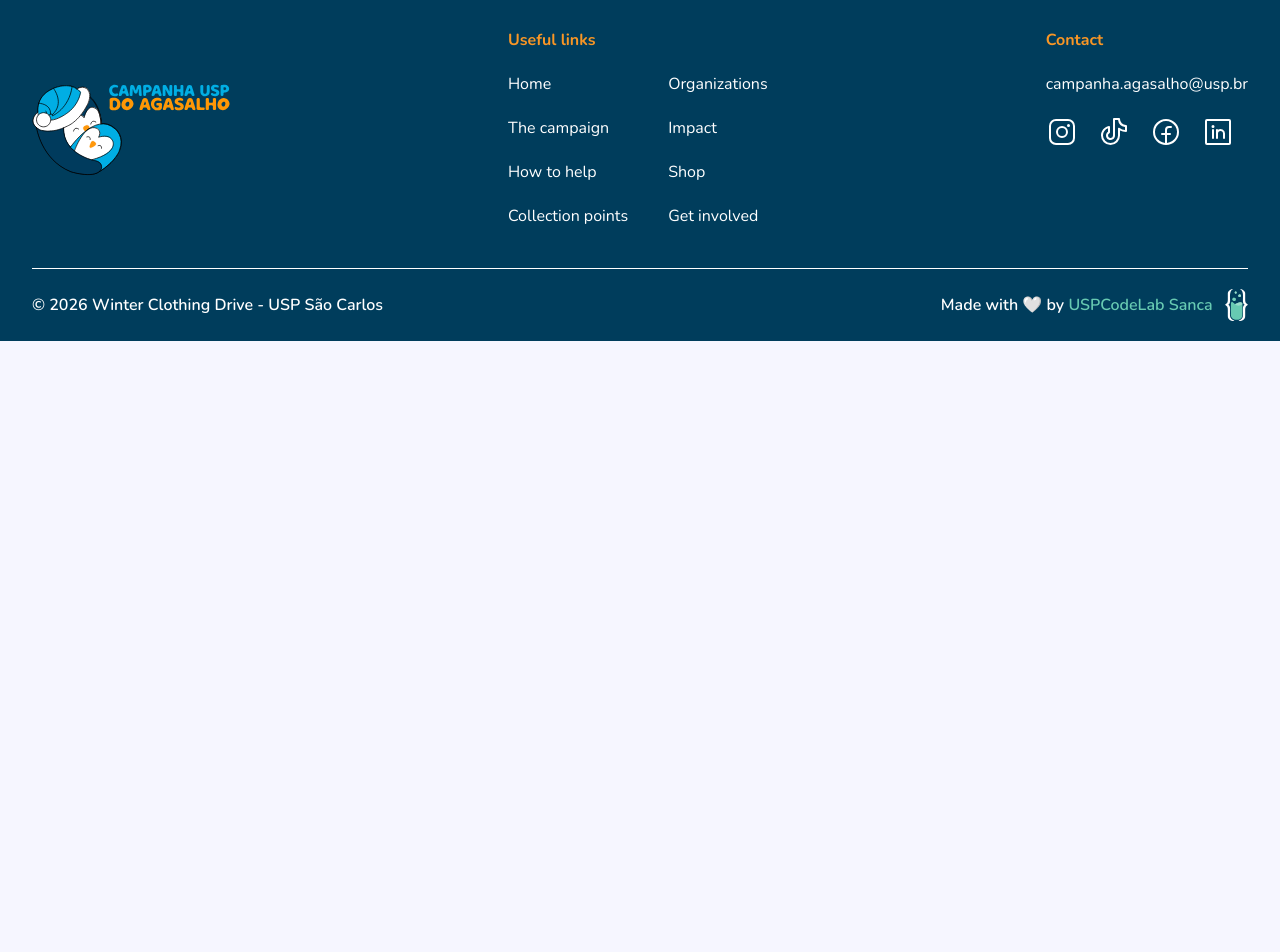
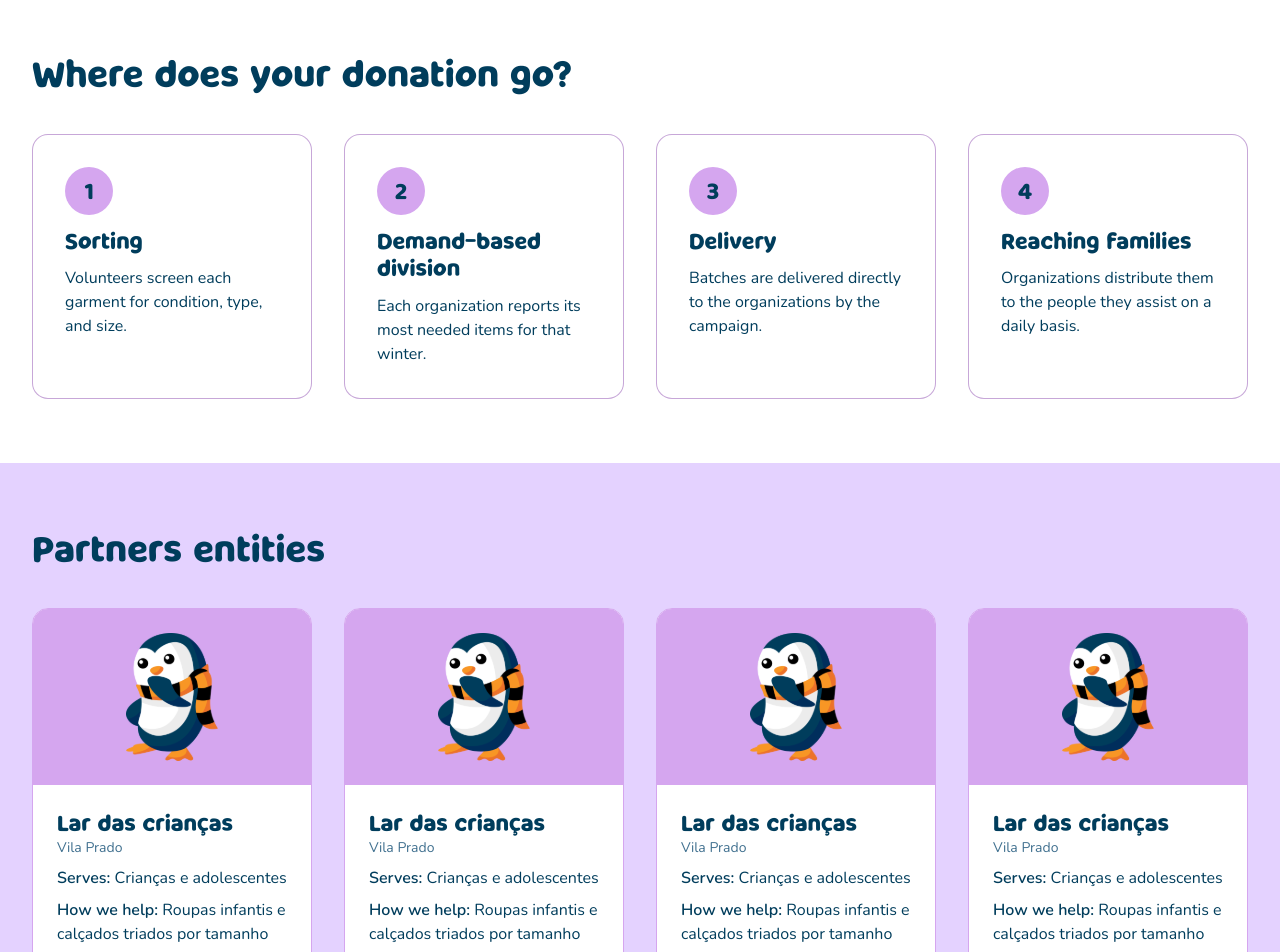
Before and after one commit to USPCodeLabSanca/Campanha-do-Agasalho, a React (Vite) app: page /entidades in a window 1280 px wide. Shown: the part 520-1472 px from the top of the page. Before the commit the page ends 861 px from the top, so only its background shows below. Built offline with nearby package versions, Linux system fonts and the light colour scheme.

Commit message:
feat: Cria página Entidades

```diff
--- /dev/null
+++ b/src/components/EntityCard.tsx
@@ -0,0 +1,39 @@
+type ValueCardProps = {
+  image: string
+  title: string
+  sectionTitle: string
+  subtitleHighlight: string
+  subtitleText: string
+  descriptionHighlight: string
+  descriptionText: string
+}
+
+export function EntityCard({
+  image,
+  title,
+  sectionTitle,
+  subtitleHighlight,
+  subtitleText,
+  descriptionHighlight,
+  descriptionText,
+}: ValueCardProps) {
+  return (
+    <div className="h-full overflow-hidden card border-purple-3 text-blue-1">
+      <div className="flex justify-center bg-purple-3 py-6">
+        <img src={image} alt="" className="h-28 w-auto md:h-32" />
+      </div>
+      <div className="p-6">
+        <h3 className="text-h4">{title}</h3>
+        <h3 className="text-small text-blue-4">{sectionTitle}</h3>
+        <p className="mt-2 text-body">
+          <span className="text-strong">{subtitleHighlight}</span>{' '}
+          {subtitleText}
+        </p>
+        <p className="mt-2 text-body">
+          <span className="text-strong">{descriptionHighlight}</span>{' '}
+          {descriptionText}
+        </p>
+      </div>
+    </div>
+  )
+}
--- /dev/null
+++ b/src/components/entities/EntitiesPartners.tsx
@@ -0,0 +1,64 @@
+import { useTranslation } from 'react-i18next'
+
+import { EntityCard } from '../EntityCard'
+
+import floqThinks from '../../assets/images/floq_thinking.svg'
+
+export interface EntityPartner {
+  id: string
+  name: string
+  location: string
+  targetAudience: string
+  description: string
+  image: string
+}
+
+const BASE_ENTITY: Omit<EntityPartner, 'id'> = {
+  name: 'Lar das crianças',
+  location: 'Vila Prado',
+  targetAudience: 'Crianças e adolescentes',
+  description: 'Roupas infantis e calçados triados por tamanho',
+  image: floqThinks,
+}
+
+const MOCK_ENTITIES: EntityPartner[] = Array.from(
+  { length: 8 },
+  (_, index) => ({
+    ...BASE_ENTITY,
+    id: String(index + 1),
+  }),
+)
+
+export function EntitiesPartners() {
+  const { t } = useTranslation()
+
+  const entities = MOCK_ENTITIES
+
+  return (
+    <section
+      className="bg-purple-4 section-spacing"
+      aria-labelledby="Entities-title"
+    >
+      <div className="page-container">
+        <h2 id="Entities-title" className="text-h2">
+          {t('entities.partners.title')}
+        </h2>
+        <ul className="mt-10 grid gap-8 lg:grid-cols-4 md:grid-cols-2" role="list">
+          {entities.map((entities) => (
+            <li key={entities.id}>
+              <EntityCard
+                image={entities.image}
+                title={entities.name}
+                sectionTitle={entities.location}
+                subtitleHighlight={t('entities.partners.target')}
+                subtitleText={entities.targetAudience}
+                descriptionHighlight={t('entities.partners.description')}
+                descriptionText={entities.description}
+              />
+            </li>
+          ))}
+        </ul>
+      </div>
+    </section>
+  )
+}
--- /dev/null
+++ b/src/components/entities/EntitiesPath.tsx
@@ -0,0 +1,58 @@
+import { useTranslation } from 'react-i18next'
+
+import { StepCard } from '../StepCard'
+
+const steps = [
+  {
+    titleKey: 'entities.path.steps.sorting.title',
+    descriptionKey: 'entities.path.steps.sorting.description',
+  },
+  {
+    titleKey: 'entities.path.steps.division.title',
+    descriptionKey: 'entities.path.steps.division.description',
+  },
+  {
+    titleKey: 'entities.path.steps.delivery.title',
+    descriptionKey: 'entities.path.steps.delivery.description',
+  },
+  {
+    titleKey: 'entities.path.steps.families.title',
+    descriptionKey: 'entities.path.steps.families.description',
+  },
+] as const
+
+export function EntitiesPath() {
+  const { t } = useTranslation()
+
+  return (
+    <section
+      className="bg-white section-spacing"
+      aria-labelledby="entities-path-title"
+    >
+      <div className="page-container">
+        <div className="flex flex-col items-start gap-6 lg:flex-row lg:items-end lg:justify-between">
+          <div>
+            <h2 id="entities-path-title" className="text-h2">
+              {t('entities.path.title')}
+            </h2>
+          </div>
+        </div>
+        <ol
+          className="mt-10 grid gap-8 sm:grid-cols-2 lg:grid-cols-4"
+          role="list"
+        >
+          {steps.map((step, index) => (
+            <li key={step.titleKey}>
+              <StepCard
+                step={index + 1}
+                title={t(step.titleKey)}
+                description={t(step.descriptionKey)}
+                variant="purple"
+              />
+            </li>
+          ))}
+        </ol>
+      </div>
+    </section>
+  )
+}
--- a/src/i18n/locales/en.json
+++ b/src/i18n/locales/en.json
@@ -217,6 +217,32 @@
     "hero": {
       "title": "Your donation has an address",
       "description": "Organizations in São Carlos that receive the items and know firsthand who needs them."
+    },
+    "path": {
+      "title": "Where does your donation go?",
+      "steps": {
+        "sorting": {
+          "title": "Sorting",
+          "description": "Volunteers screen each garment for condition, type, and size."
+        },
+        "division": {
+          "title": "Demand-based division",
+          "description": "Each organization reports its most needed items for that winter."
+        },
+        "delivery": {
+          "title": "Delivery",
+          "description": "Batches are delivered directly to the organizations by the campaign."
+        },
+        "families": {
+          "title": "Reaching families",
+          "description": "Organizations distribute them to the people they assist on a daily basis."
+        }
+      }
+    },
+    "partners": {
+      "title": "Partners entities",
+      "target": "Serves:",
+      "description": "How we help:"
     }
   },
   "impact": {
--- a/src/i18n/locales/pt.json
+++ b/src/i18n/locales/pt.json
@@ -217,6 +217,32 @@
     "hero": {
       "title": "Sua doação tem endereço",
       "description": "Instituições de São Carlos que recebem as peças e conhecem de perto quem precisa delas."
+    },
+    "path": {
+      "title": "Para onde vai a sua doação?",
+      "steps": {
+        "sorting": {
+          "title": "Triagem",
+          "description": "Voluntários conferem estado, tipo e tamanho de cada peça."
+        },
+        "division": {
+          "title": "Divisão por demanda",
+          "description": "Cada entidade informa o que mais precisa naquele inverno."
+        },
+        "delivery": {
+          "title": "Entrega",
+          "description": "Lotes são levados diretamente às entidades pela campanha."
+        },
+        "families": {
+          "title": "Chegada às famílias",
+          "description": "Entidades distribuem a quem acompanham no dia a dia."
+        }
+      }
+    },
+    "partners": {
+      "title": "Entidades parceiras",
+      "target": "Atende:",
+      "description": "Como contribuimos:"
     }
   },
   "impact": {
--- a/src/pages/Entities.tsx
+++ b/src/pages/Entities.tsx
@@ -1,6 +1,8 @@
 import { useTranslation } from 'react-i18next'
 
 import { PageHero } from '../components/PageHero'
+import { EntitiesPath } from '../components/entities/EntitiesPath.tsx'
+import { EntitiesPartners } from '../components/entities/EntitiesPartners.tsx'
 
 import floqMother from '../assets/images/floq_mother.svg'
 
@@ -8,6 +10,7 @@ export function Entities() {
   const { t } = useTranslation()
 
   return (
+    <>
       <PageHero
         label={t('nav.entities')}
         title={t('entities.hero.title')}
@@ -15,5 +18,8 @@ export function Entities() {
         image={floqMother}
         variant="purple"
       />
+      <EntitiesPath />
+      <EntitiesPartners />
+    </>
   )
 }
```
Lines whose indentation alone changed are shown as unchanged.
